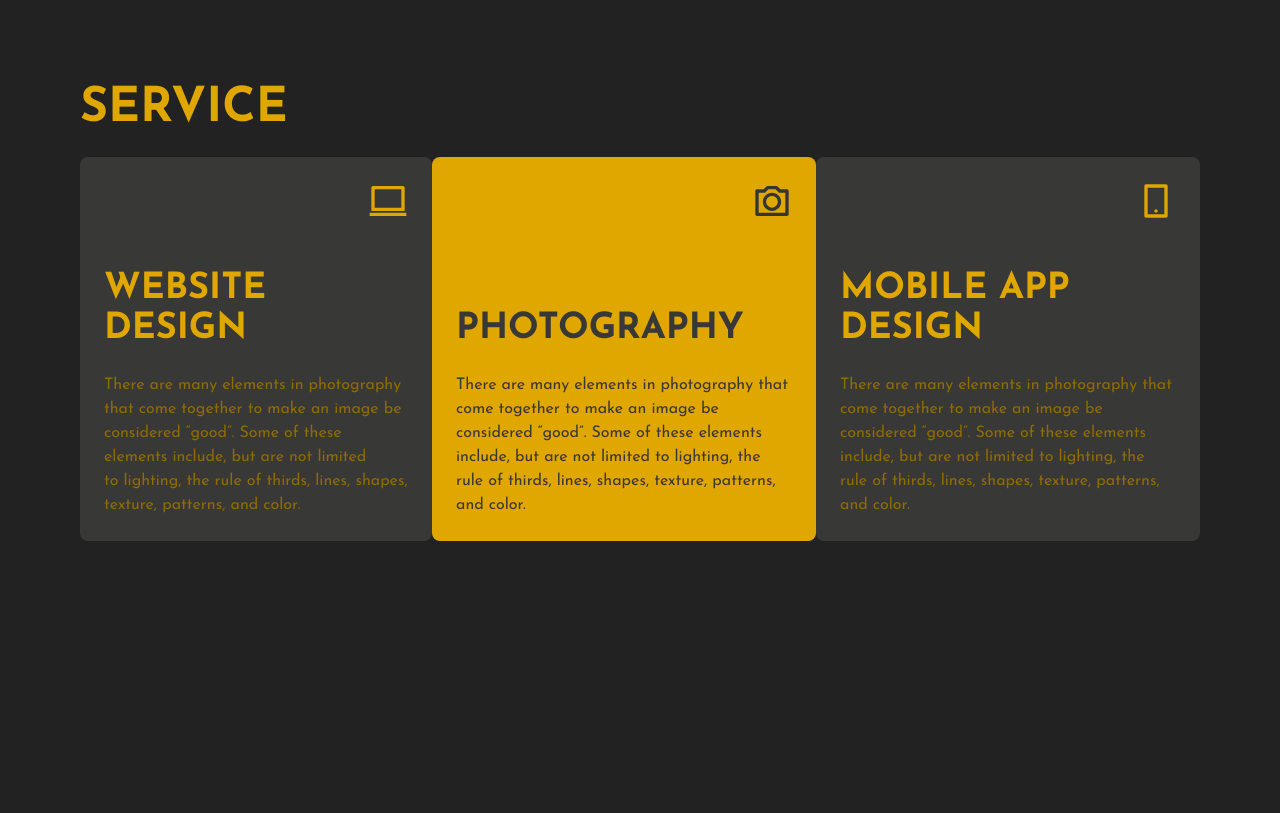
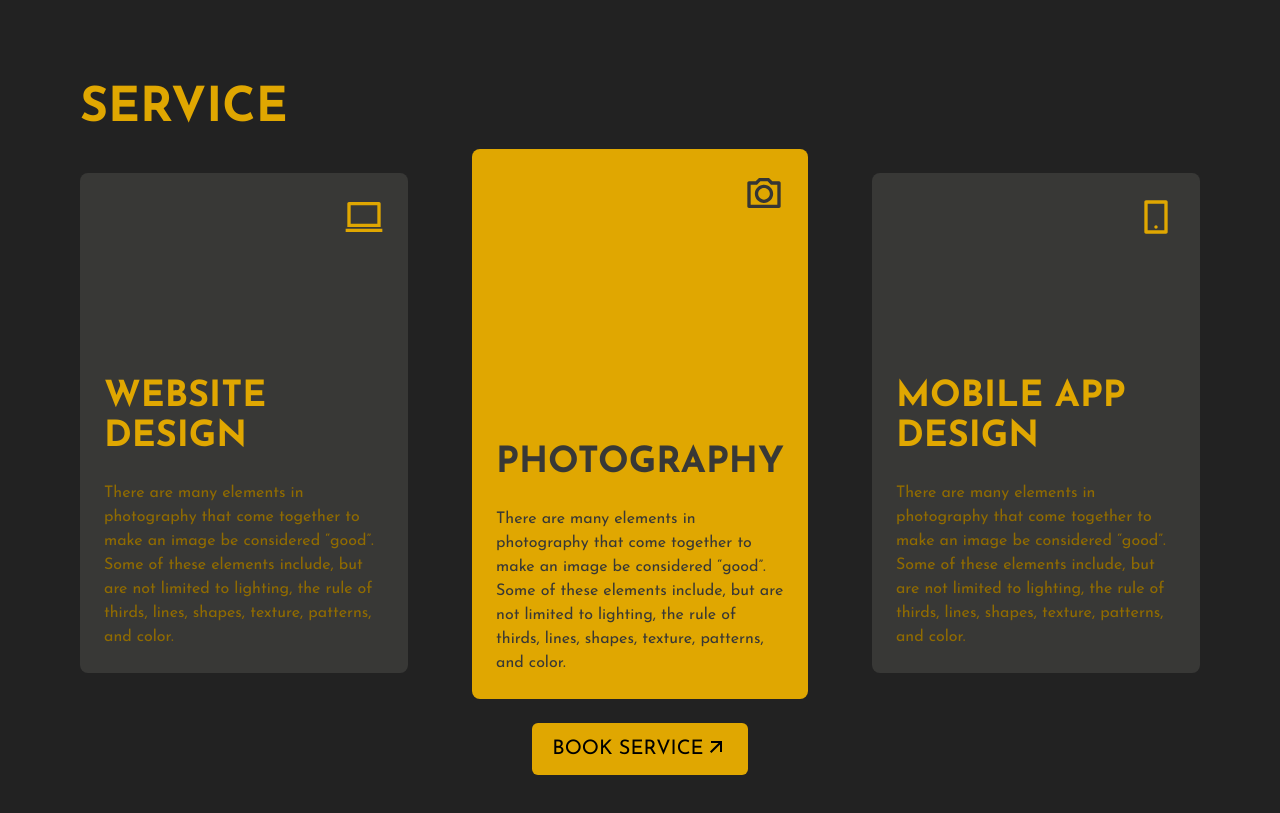
Before and after one commit to andocs/assy-portfolio, a Next.js app: page / in a window 1280 px wide. Shown: the part 1720-2533 px from the top of the page. Built offline with nearby package versions, Linux system fonts and the light colour scheme.

Commit message:
draft of services

```diff
--- a/src/app/page.jsx
+++ b/src/app/page.jsx
@@ -220,9 +220,9 @@ export default function Home() {
               </div>
 
               {/* Cards Section */}
-              <div className="flex flex-row justify-evenly">
+              <div className="flex flex-row mt-4 justify-evenly space-x-16">
                 {/* Card 1 */}
-                <div className="bg-[#383836] h-96 w-96 rounded-lg flex flex-col mt-6 p-6 justify-between">
+                <div className="bg-[#383836] min-h-[500px] h-[500px] mt-6 rounded-lg flex flex-col p-6 justify-between">
                   {/* Computer Icon */}
                   <div className="flex justify-end">
                     <svg
@@ -255,10 +255,10 @@ export default function Home() {
                   </div>
                 </div>
 
-                {/* Card Section */}
-                <div className="flex flex-row justify-evenly">
+                {/* Card 2 Wrapper */}
+                <div className="flex flex-col w-full relative h-full justify-evenly">
                   {/* Card 2 */}
-                  <div className="bg-[#E0A701] h-96 w-96 rounded-lg flex flex-col mt-6 p-6 justify-between">
+                  <div className="bg-[#E0A701] min-h-[550px] rounded-lg flex flex-col p-6 justify-between">
                     {/* Camera Icon */}
                     <div className="flex justify-end">
                       <svg
@@ -289,12 +289,24 @@ export default function Home() {
                       </p>
                     </div>
                   </div>
+                  {/* Button */}
+                  <div className="mt-6 w-full flex justify-center items-center space-x-6">
+                  <button className="bg-[#E0A701] py-3 px-5 justify-center text-black text-xl rounded-md w-auto flex flex-row">
+                    BOOK SERVICE{" "}
+                    <svg
+                      className="w-6"
+                      xmlns="http://www.w3.org/2000/svg"
+                      viewBox="0 0 24 24"
+                      fill="currentColor"
+                    >
+                      <path d="M16.0037 9.41421L7.39712 18.0208L5.98291 16.6066L14.5895 8H7.00373V6H18.0037V17H16.0037V9.41421Z"></path>
+                    </svg>
+                  </button>
+                  </div>
                 </div>
 
-                {/* Cards Section */}
-                <div className="flex flex-row justify-evenly">
                 {/* Card 3 */}
-                  <div className="bg-[#383836] h-96 w-96 rounded-lg flex flex-col mt-6 p-6 justify-between">
+                <div className="bg-[#383836] min-h-[500px] h-[500px] mt-6 rounded-lg flex flex-col p-6 justify-between">
                   {/* Computer Icon */}
                   <div className="flex justify-end">
                     <svg
@@ -331,7 +343,6 @@ export default function Home() {
               </div>
             </div>
           </div>
-          </div>
         </section>
       </main>
     </>
```
Lines whose indentation alone changed are shown as unchanged.
